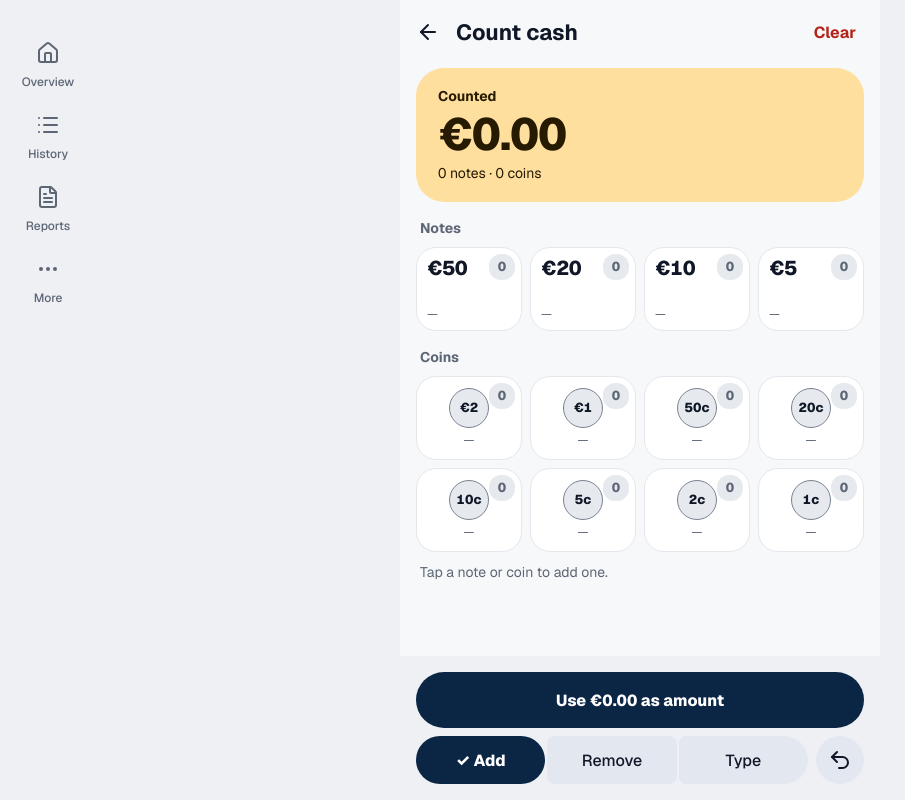
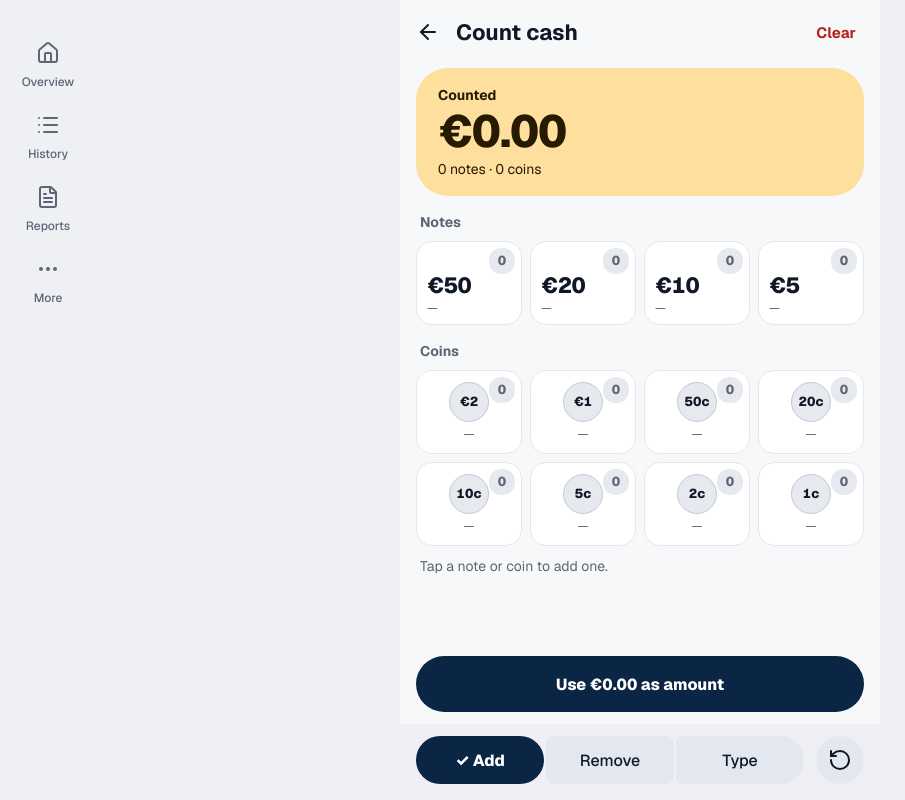
Before and after one commit to mattscherzer/web-wallet, a React (Vite) app: page /add in a window 1280 px wide. Both pictures are taken after a click on the button "Open Cash Calculator". Shown: the part 256-1056 px from the top of the page, without its empty margins (0-905 px from the left). Built offline with nearby package versions, Linux system fonts and the light colour scheme; no server answers; the database is empty.

Commit message:
fix: Count cash note tiles overlap the badge; sync screen with the design handoff (#42)
* fix: align Count cash screen with the design handoff, stop note labels overlapping the badge

```diff
--- a/src/components/CashCountView.tsx
+++ b/src/components/CashCountView.tsx
@@ -1,5 +1,5 @@
 import type { ChangeEvent, Dispatch, KeyboardEvent } from 'react';
-import { ArrowLeft, Undo2 } from 'lucide-react';
+import { ArrowLeft, RotateCcw } from 'lucide-react';
 import {
   DENOMINATIONS,
   parseCount,
@@ -182,7 +182,7 @@ export function CashCountView({ state, dispatch, onApply, onClose, locale }: Cas
             disabled={history.length === 0}
             onClick={() => dispatch({ type: 'undo' })}
           >
-            <Undo2 size={24} aria-hidden="true" />
+            <RotateCcw size={24} aria-hidden="true" />
           </button>
         </div>
       </footer>
--- a/src/index.css
+++ b/src/index.css
@@ -44,6 +44,7 @@
   --color-scrim: rgba(16, 24, 40, 0.5);
   --color-count-surface: #ffdf9e;
   --color-on-count-surface: #261a00;
+  --color-outline: #c4cad4;
   --shadow-fab: 0 4px 12px rgba(11, 37, 69, 0.22);
 
   /* Typography: Geist, with emphasized weights */
@@ -82,6 +83,8 @@
   --radius-xl: 28px;
   --radius-hero-start: 48px;
   --radius-indicator: 16px;
+  --radius-count-total: 32px;
+  --radius-tile: 16px;
 
   /* Touch targets */
   --touch-min: 48px;
@@ -138,8 +141,9 @@
     --color-focus: #8ab4f8;
     --color-link-hover: #b9ccf5;
     --color-scrim: rgba(0, 0, 0, 0.6);
-    --color-count-surface: #4a3912;
-    --color-on-count-surface: #ffe7b0;
+    --color-count-surface: #5c4300;
+    --color-on-count-surface: #ffdf9e;
+    --color-outline: #4b5567;
     --shadow-fab: 0 4px 12px rgba(0, 0, 0, 0.5);
   }
 }
@@ -1275,7 +1279,7 @@ img {
   min-height: var(--touch-min);
   padding: 0 var(--space-md);
   border-radius: var(--radius-xl);
-  font-size: var(--font-size-md);
+  font-size: 15px;
   font-weight: var(--font-weight-bold);
   color: var(--color-error);
 }
@@ -1291,9 +1295,10 @@ img {
   flex-direction: column;
   gap: var(--space-2xs);
   padding: 18px 22px;
-  border-radius: var(--radius-xl);
+  border-radius: var(--radius-count-total);
   background: var(--color-count-surface);
   color: var(--color-on-count-surface);
+  line-height: normal;
 }
 
 .count-total__label {
@@ -1335,7 +1340,7 @@ img {
 .count-entry {
   position: relative;
   height: 84px;
-  border-radius: var(--radius-lg);
+  border-radius: var(--radius-tile);
   background: var(--color-card);
   border: 1px solid var(--color-rule);
   font-variant-numeric: tabular-nums lining-nums;
@@ -1351,7 +1356,7 @@ img {
 
 .count-tile--note {
   align-items: flex-start;
-  justify-content: space-between;
+  justify-content: flex-end;
   padding: 10px 10px 8px;
   text-align: left;
 }
@@ -1372,7 +1377,7 @@ img {
 }
 
 .count-tile--note .count-tile__face {
-  font-size: 20px;
+  font-size: 22px;
   line-height: 1;
   letter-spacing: -0.02em;
 }
@@ -1384,7 +1389,7 @@ img {
   align-items: center;
   justify-content: center;
   border-radius: 50%;
-  border: 1.5px solid var(--color-border);
+  border: 1.5px solid var(--color-outline);
   background: var(--color-avatar);
   font-size: var(--font-size-sm);
 }
@@ -1450,8 +1455,6 @@ img {
 
 .count-footer {
   flex: none;
-  background: var(--color-container);
-  padding-bottom: env(safe-area-inset-bottom, 0px);
 }
 
 .count-apply {
@@ -1460,7 +1463,7 @@ img {
   justify-content: center;
   width: calc(100% - 2 * var(--page-padding));
   min-height: var(--touch-primary);
-  margin: var(--space-md) var(--page-padding) 0;
+  margin: 0 var(--page-padding) 12px;
   border-radius: var(--radius-xl);
   background: var(--color-primary);
   color: var(--color-text-inverse);
@@ -1472,8 +1475,9 @@ img {
 .count-toolbar {
   display: flex;
   align-items: center;
-  gap: var(--space-sm);
-  padding: var(--space-sm) var(--page-padding) var(--space-md);
+  gap: 12px;
+  padding: 12px var(--page-padding) calc(var(--space-md) + env(safe-area-inset-bottom, 0px));
+  background: var(--color-container);
 }
 
 .count-modes {
```
Also changed, not shown: 2 other files (tests, documents, lock files or other folders).
